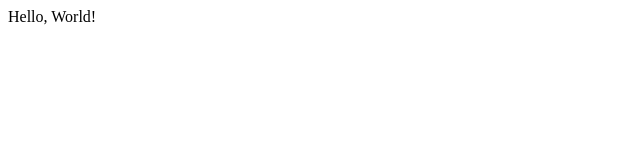
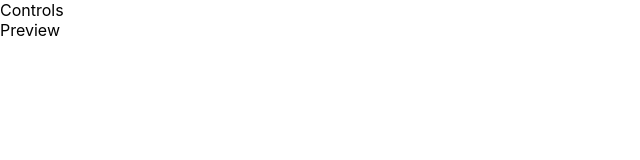
Before and after one commit to ironwolf-2000/CaptureMe, a React (Create React App) app: page / in a window 1280 px wide. Shown: the top 160 px of the page, without its empty margins (0-640 px from the left). Built offline with nearby package versions, Linux system fonts and the light colour scheme.

Commit message:
Create basic structure

```diff
--- a/package.json
+++ b/package.json
@@ -10,9 +10,11 @@
         "@types/node": "^16.11.64",
         "@types/react": "^18.0.21",
         "@types/react-dom": "^18.0.6",
+        "feather-icons": "^4.29.0",
         "react": "^18.2.0",
         "react-dom": "^18.2.0",
         "react-scripts": "5.0.1",
+        "styled-components": "^5.3.6",
         "typescript": "^4.8.4",
         "web-vitals": "^2.1.4"
     },
@@ -39,5 +41,8 @@
             "last 1 firefox version",
             "last 1 safari version"
         ]
+    },
+    "devDependencies": {
+        "@types/styled-components": "^5.1.26"
     }
 }
--- a/src/App.tsx
+++ b/src/App.tsx
@@ -1,5 +1,43 @@
+import { createGlobalStyle } from 'styled-components';
+import { Container, Controls, Preview } from './components';
+
 const App = () => {
-    return <div>Hello, World!</div>;
+    return (
+        <>
+            <GlobalStyle />
+            <Container>
+                <Controls />
+                <Preview />
+            </Container>
+        </>
+    );
 };
 
 export default App;
+
+// Prettier doesn't format createGlobalStyle
+// https://github.com/prettier/prettier/issues/11196#issuecomment-951878725
+const styled = { createGlobalStyle };
+
+const GlobalStyle = styled.createGlobalStyle`
+    :root {
+        --dark-bg: #141c2f;
+        --search-bar-bg: #1f2a48;
+        --button-bg: #0378fc;
+        --text-color: #f3f5f5;
+    }
+
+    html {
+        font-family: -apple-system, BlinkMacSystemFont, 'Segoe UI', Roboto, Oxygen, Ubuntu, Cantarell, 'Open Sans',
+            'Helvetica Neue', sans-serif;
+    }
+
+    body {
+        margin: 0;
+        box-sizing: border-box;
+    }
+
+    button {
+        transition: 0.3s;
+    }
+`;
--- /dev/null
+++ b/src/components/Container.tsx
@@ -0,0 +1,7 @@
+interface IContainerProps {
+    children: React.ReactNode;
+}
+
+export const Container = ({ children }: IContainerProps) => {
+    return <div>{children}</div>;
+};
--- /dev/null
+++ b/src/components/Controls.tsx
@@ -0,0 +1,3 @@
+export const Controls = () => {
+    return <div>Controls</div>;
+};
--- /dev/null
+++ b/src/components/Preview.tsx
@@ -0,0 +1,3 @@
+export const Preview = () => {
+    return <div>Preview</div>;
+};
--- /dev/null
+++ b/src/components/index.ts
@@ -0,0 +1,3 @@
+export * from './Container';
+export * from './Controls';
+export * from './Preview';
```
Also changed, not shown: 1 other file (tests, documents, lock files or other folders).
